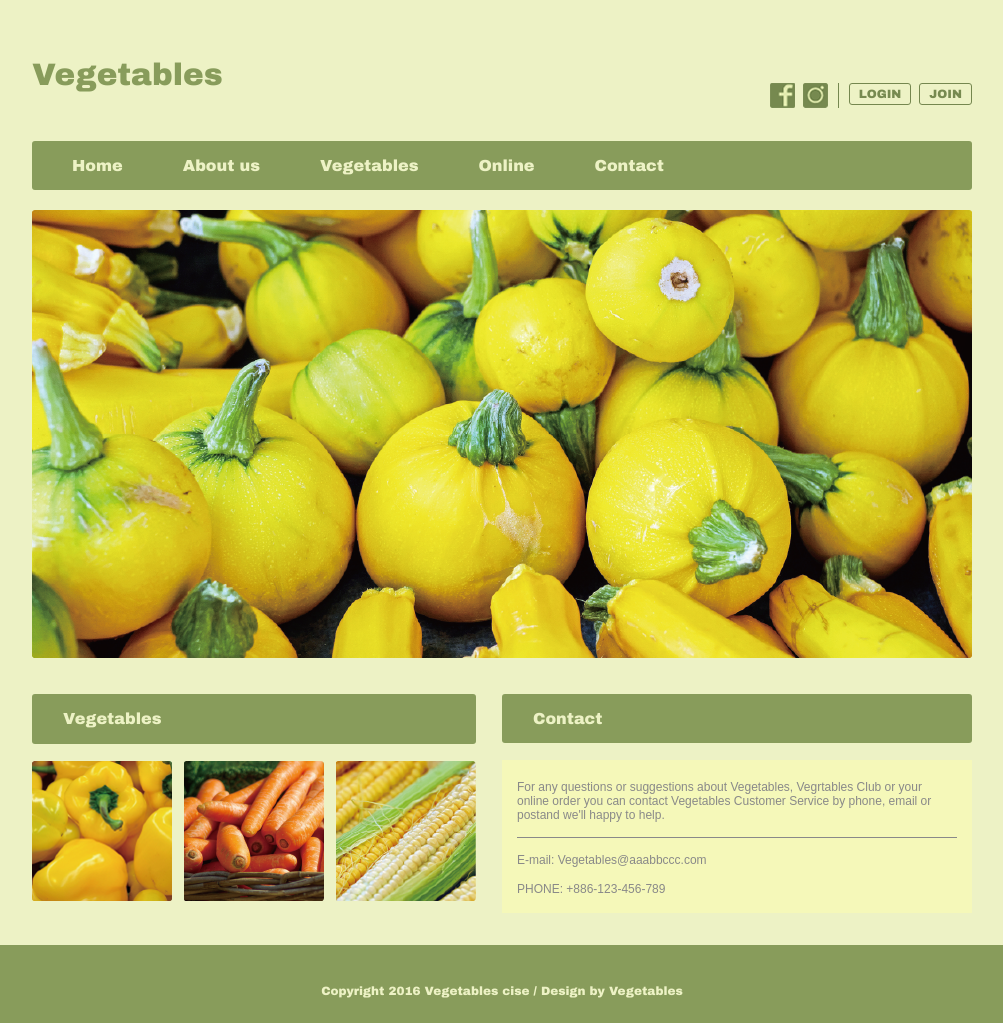
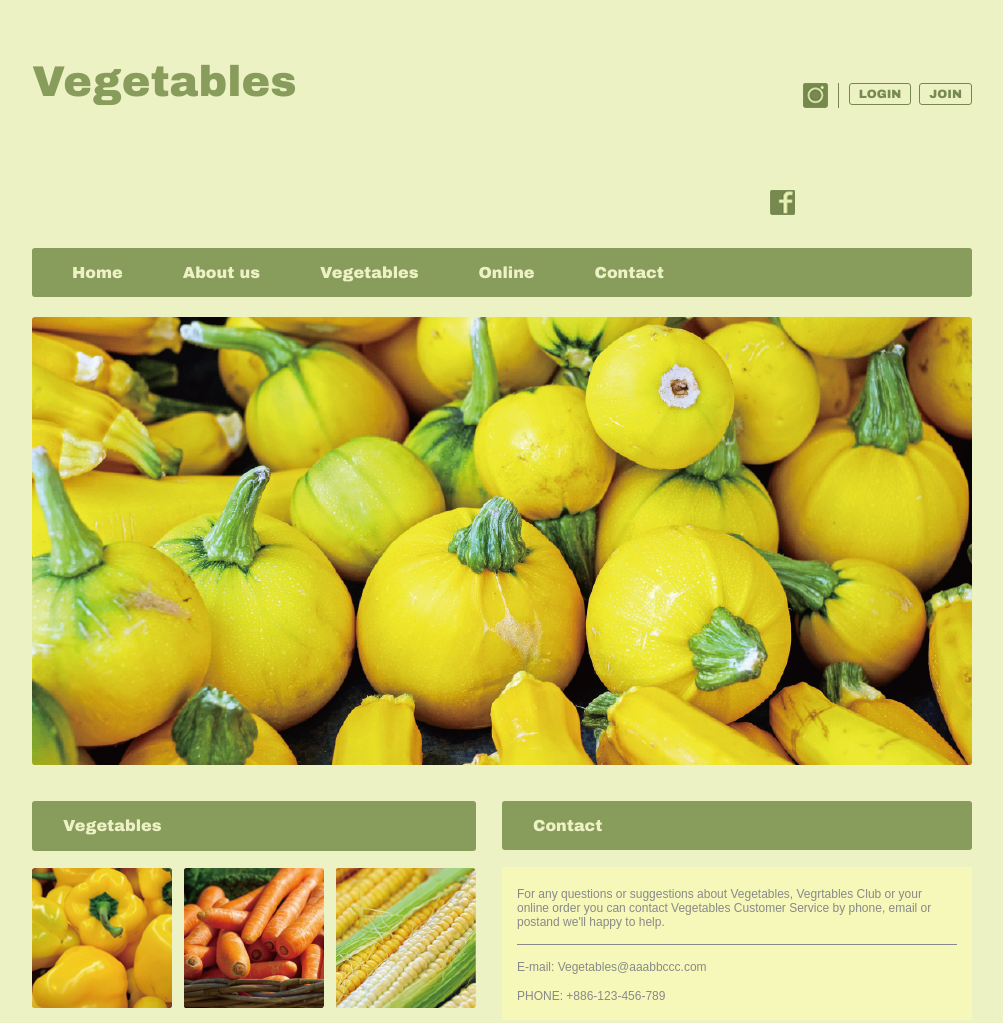
Before and after one commit to TooslaJo/Vegetables, a plain HTML site: page index.html in a window 1280 px wide. Shown: the top 1023 px of the page, without its empty margins (138-1141 px from the left). Drawn offline with Linux system fonts and the light colour scheme.

Commit message:
Update default.css

```diff
--- a/css/default.css
+++ b/css/default.css
@@ -21,7 +21,7 @@ body {
 
 #title_text{
     font-family:Arial Black;
-    font-size:31px;
+    font-size:43px;
     color:#889C5B;
     margin-top:50px;
     margin-bottom:10px;
```
